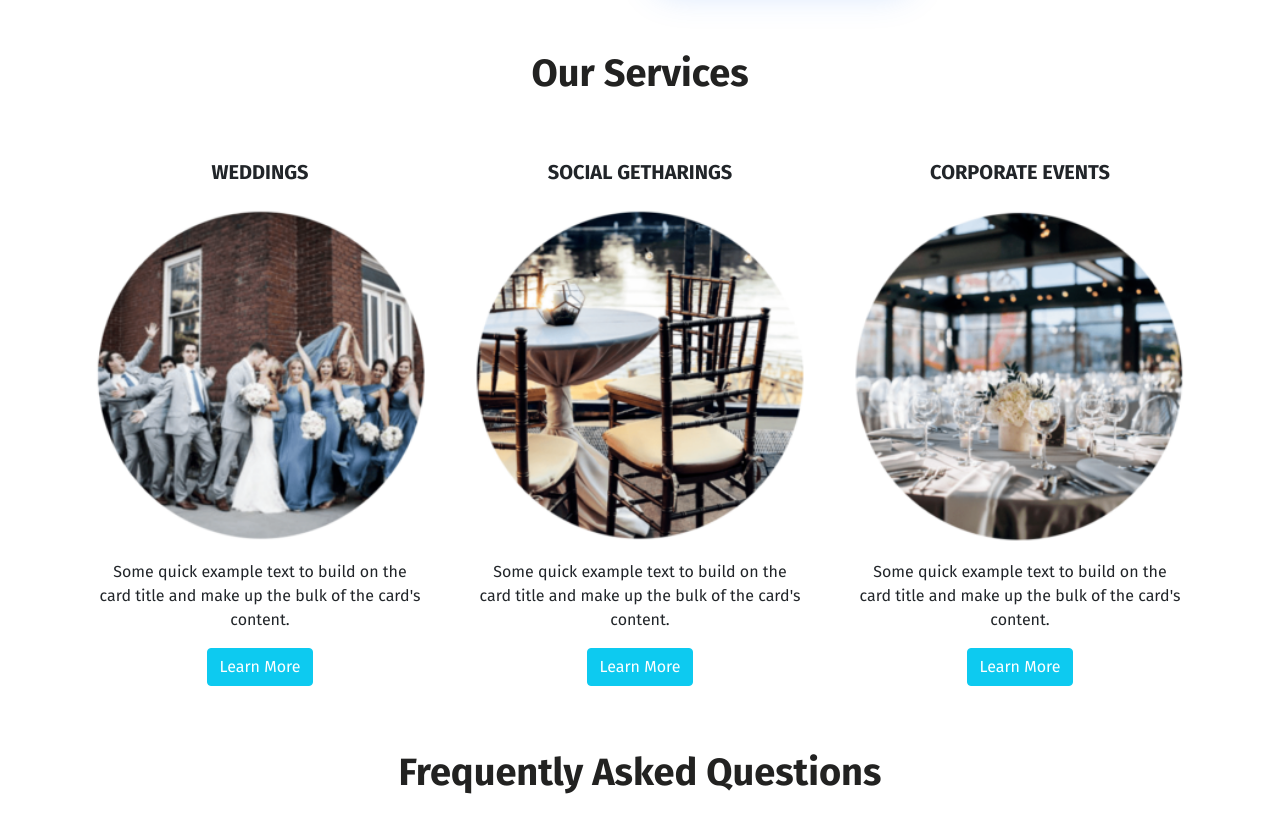
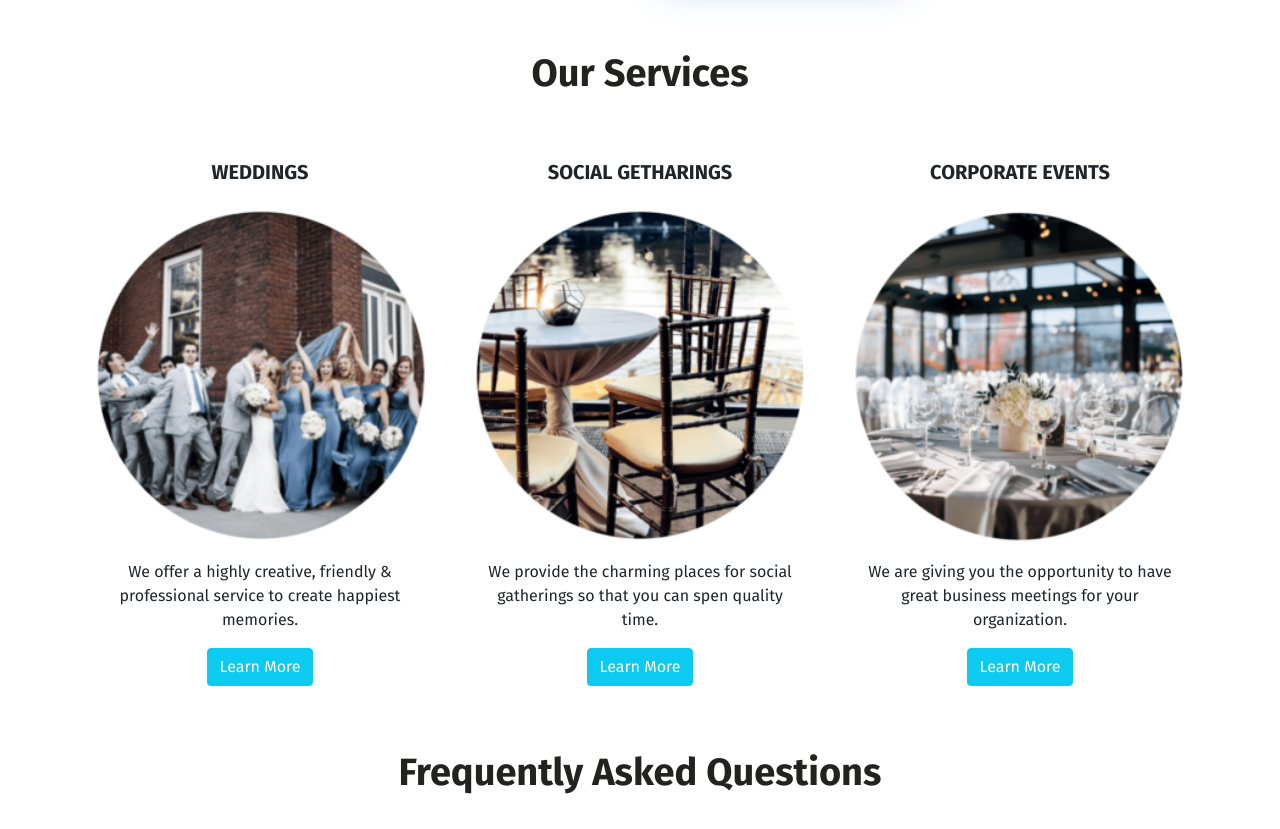
Before and after one commit to limonzishad/convention-center, a plain HTML site: page index.html in a window 1280 px wide. Shown: the part 1229-2058 px from the top of the page. Drawn offline with Linux system fonts and the light colour scheme.

Commit message:
content updated

```diff
--- a/index.html
+++ b/index.html
@@ -53,7 +53,7 @@
                         <div class="carousel-caption d-none d-md-block pb-5">
                             <h2 class="fs-1 fw-bold">Best Place for Your Happiest Day</h2>
                             <p class="fs-4">We have exclusive designer specially for your happiest moments.</p>
-                            <button type="button" class="btn btn-info btn-sm">Book Now</button>
+                            <button type="button" class="btn btn-info btn-sm text-white">Book Now</button>
                         </div>
                     </div>
                     <div class="carousel-item">
@@ -61,7 +61,7 @@
                         <div class="carousel-caption d-none d-md-block pb-5">
                             <h2 class="fs-1 fw-bold">Big Platform for Your Event</h2>
                             <p class="fs-4">Our place is large enough for any kind of conference.</p>
-                            <button type="button" class="btn btn-info btn-sm">Book Now</button>
+                            <button type="button" class="btn btn-info btn-sm text-white">Book Now</button>
                         </div>
                     </div>
                     <div class="carousel-item">
@@ -69,7 +69,7 @@
                         <div class="carousel-caption d-none d-md-block pb-5">
                             <h2 class="fs-1 fw-bold">Biggest Buffet</h2>
                             <p class="fs-4">We offer the best buffet foods.</p>
-                            <button type="button" class="btn btn-info btn-sm">Book Now</button>
+                            <button type="button" class="btn btn-info btn-sm text-white">Book Now</button>
                         </div>
                     </div>
                 </div>
@@ -232,11 +232,8 @@
                         <h5 class="card-title text-center fw-bold py-3">WEDDINGS</h5>
                         <img src="./images/wedding.png" class="card-img-top" alt="wedding">
                         <div class="card-body d-flex flex-column justify-content-center align-items-center">
-                            <p class="card-text text-center">Some quick example text to build on the card title and make
-                                up the bulk
-                                of
-                                the
-                                card's content.</p>
+                            <p class="card-text text-center">We offer a highly creative, friendly & professional service
+                                to create happiest memories.</p>
                             <a href="#" class="btn btn-info text-white">Learn More</a>
                         </div>
                     </div>
@@ -246,11 +243,8 @@
                         <h5 class="card-title text-center fw-bold py-3">SOCIAL GETHARINGS</h5>
                         <img src="./images/gathering2.png" class="card-img-top" alt="gathering">
                         <div class="card-body d-flex flex-column justify-content-center align-items-center">
-                            <p class="card-text text-center">Some quick example text to build on the card title and make
-                                up the bulk
-                                of
-                                the
-                                card's content.</p>
+                            <p class="card-text text-center">We provide the charming places for social gatherings so
+                                that you can spen quality time.</p>
                             <a href="#" class="btn btn-info text-white">Learn More</a>
                         </div>
                     </div>
@@ -260,11 +254,8 @@
                         <h5 class="card-title text-center fw-bold py-3">CORPORATE EVENTS</h5>
                         <img src="./images/gathering3.png" class="card-img-top" alt="corporate event">
                         <div class="card-body d-flex flex-column justify-content-center align-items-center">
-                            <p class="card-text text-center">Some quick example text to build on the card title and make
-                                up the bulk
-                                of
-                                the
-                                card's content.</p>
+                            <p class="card-text text-center">We are giving you the opportunity to have great business
+                                meetings for your organization.</p>
                             <a href="#" class="btn btn-info text-white">Learn More</a>
                         </div>
                     </div>
```
